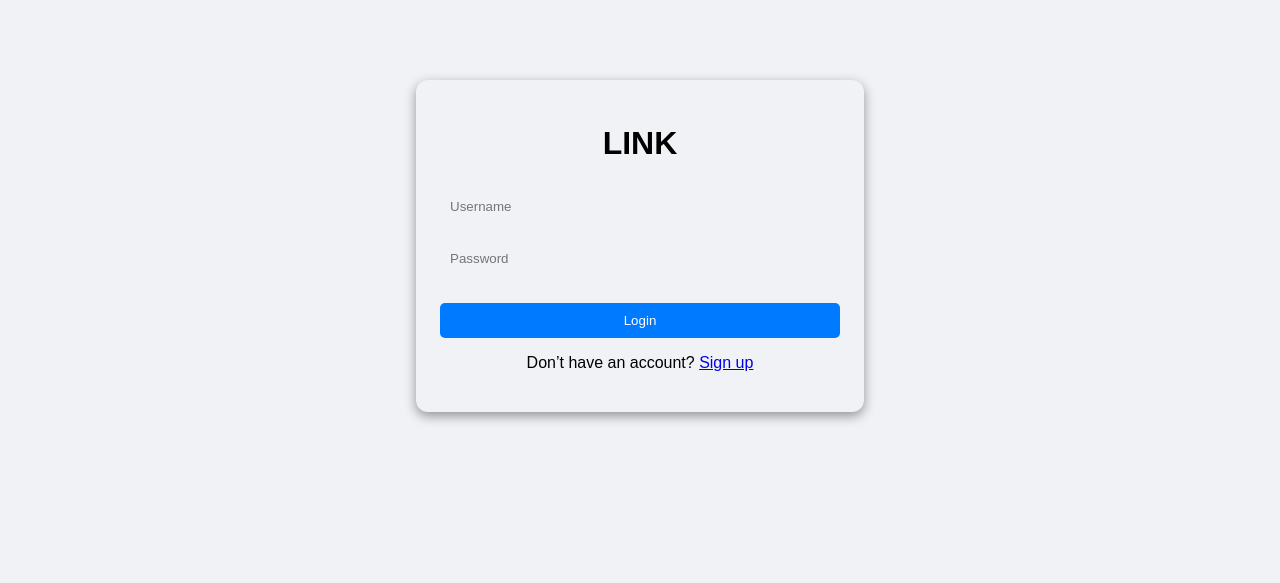
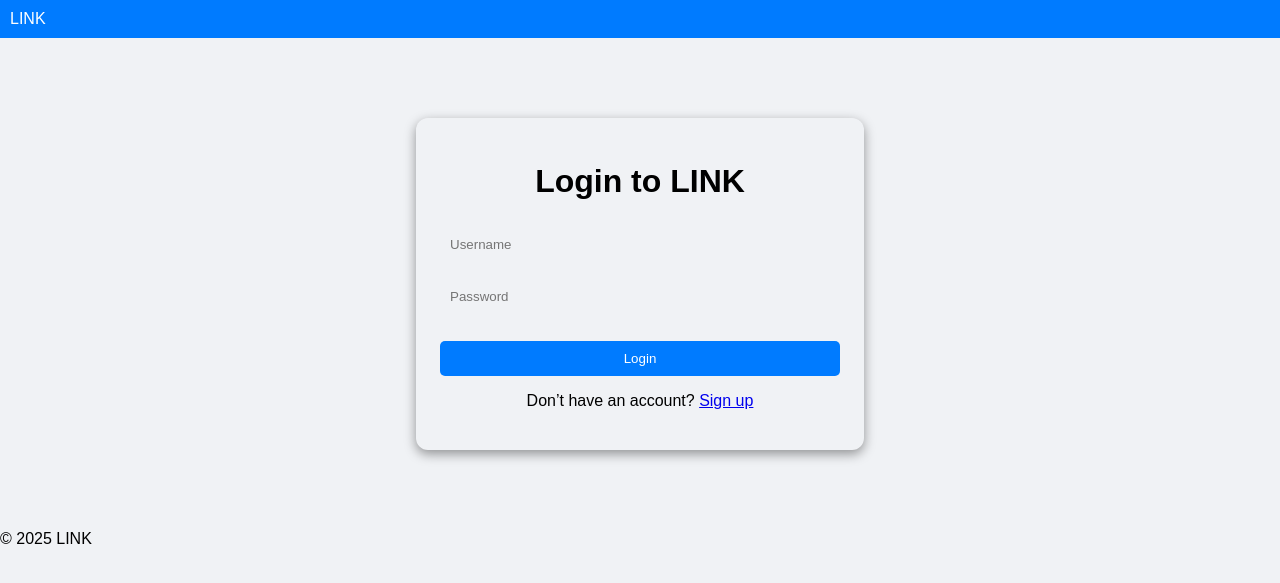
Before and after one commit to david1111402/Chat-app-main, a Python web app: template templates/login.html in a window 1280 px wide. Shown: the top 583 px of the page. Run offline with Jinja, Linux system fonts and the light colour scheme; the template is opened without the code that fills it, so the values that code supplies are empty.

Commit message:
Update login.html

```diff
--- a/templates/login.html
+++ b/templates/login.html
@@ -7,14 +7,22 @@
   <meta name="viewport" content="width=device-width, initial-scale=1" />
 </head>
 <body>
+  <header>
+    <div class="brand">LINK</div>
+  </header>
+
   <main class="auth-container">
-    <h1 class="brand">LINK</h1>
-    <form method="POST" class="auth-form">
-      <input type="text" name="username" placeholder="Username" required>
-      <input type="password" name="password" placeholder="Password" required>
+    <h1 class="auth-title">Login to LINK</h1>
+    <form method="POST" action="/login" class="auth-form">
+      <input type="text" name="username" placeholder="Username" required />
+      <input type="password" name="password" placeholder="Password" required />
       <button type="submit">Login</button>
     </form>
-    <p>Don’t have an account? <a href="{{ url_for('signup') }}">Sign up</a></p>
+    <p class="auth-alt">Don’t have an account? <a href="/signup">Sign up</a></p>
   </main>
+
+  <footer>
+    <p class="tiny">&copy; 2025 LINK</p>
+  </footer>
 </body>
 </html>
```
